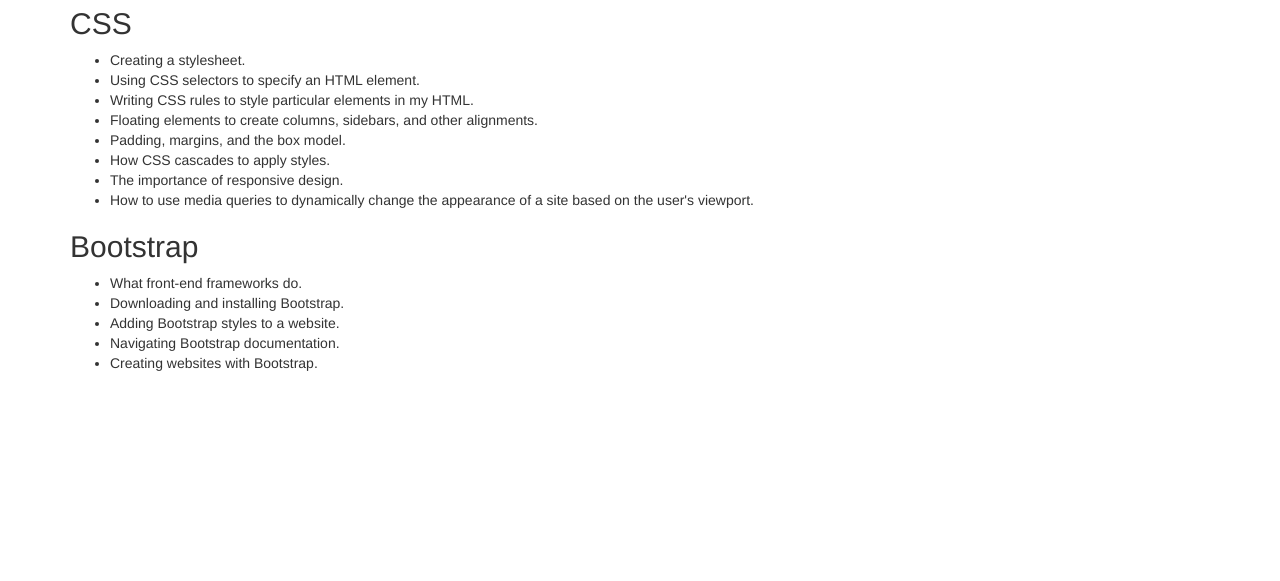
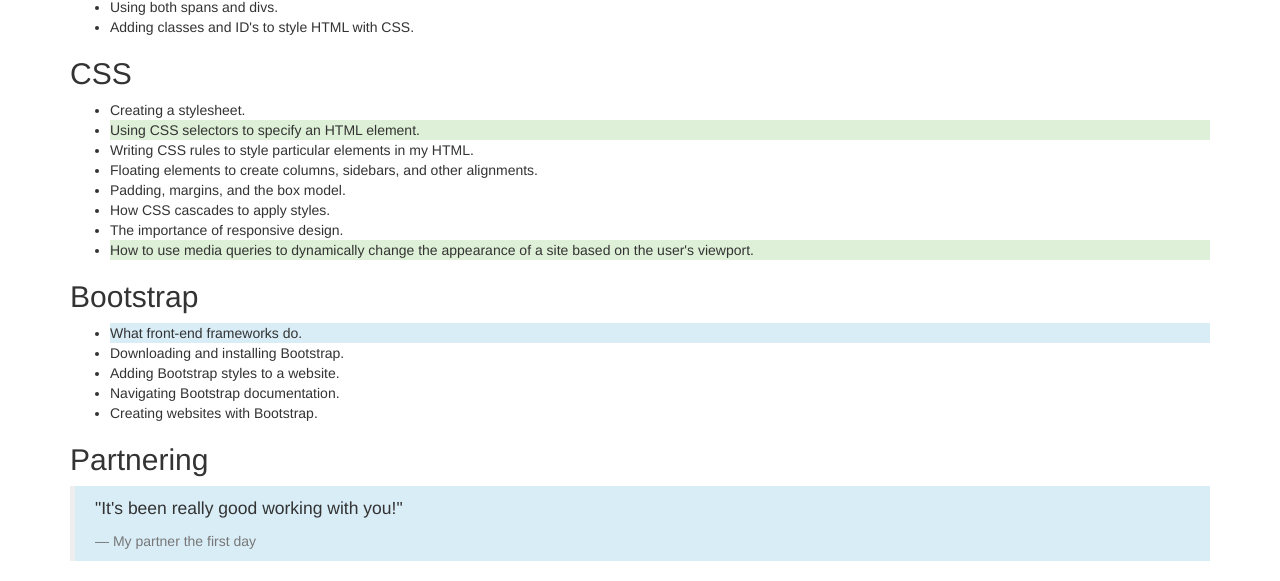
Before and after one commit to KNaka88/week-in-review, a plain HTML site: page index.html in a window 1280 px wide. Shown: the part 792-1373 px from the top of the page. Before the commit the page ends 1175 px from the top, so only its background shows below. Drawn offline with Linux system fonts and the light colour scheme.

Commit message:
add blockquotes bg-sucess.info  wells

```diff
--- a/index.html
+++ b/index.html
@@ -14,6 +14,7 @@
         </p>
       </div>
 
+      <div class="well well-sm">
         <h2>Command Line</h2>
         <ul>
           <li>Navigating my documents through the command line.</li>
@@ -21,6 +22,8 @@
           <li>Moving and deleting files and folders through the command line.</li>
           <li>Retrieving my current location from the command line.</li>
         </ul>
+      </div>
+
       <h2>Git and GitHub</h2>
       <ul>
         <li>Initializing local Git repository, and create remote GitHub repositories.</li>
@@ -43,22 +46,27 @@
       <h2>CSS</h2>
       <ul>
         <li>Creating a stylesheet.</li>
-        <li>Using CSS selectors to specify an HTML element.</li>
+        <li class="bg-success">Using CSS selectors to specify an HTML element.</li>
         <li>Writing CSS rules to style particular elements in my HTML.</li>
         <li>Floating elements to create columns, sidebars, and other alignments.</li>
         <li>Padding, margins, and the box model.</li>
         <li>How CSS cascades to apply styles.</li>
         <li>The importance of responsive design.</li>
-        <li>How to use media queries to dynamically change the appearance of a site based on the user's viewport.</li>
+        <li class="bg-success">How to use media queries to dynamically change the appearance of a site based on the user's viewport.</li>
       </ul>
       <h2>Bootstrap</h2>
       <ul>
-        <li>What front-end frameworks do.</li>
+        <li class="bg-info">What front-end frameworks do.</li>
         <li>Downloading and installing Bootstrap.</li>
         <li>Adding Bootstrap styles to a website.</li>
         <li>Navigating Bootstrap documentation.</li>
         <li>Creating websites with Bootstrap.</li>
       </ul>
+      <h2>Partnering</h2>
+      <blockquote class='bg-info'>
+        <p>"It's been really good working with you!"</p>
+        <footer>My partner the first day</footer>
+      </blockquote>
   </div>
   </body>
 </html>
```
Lines whose indentation alone changed are shown as unchanged.
